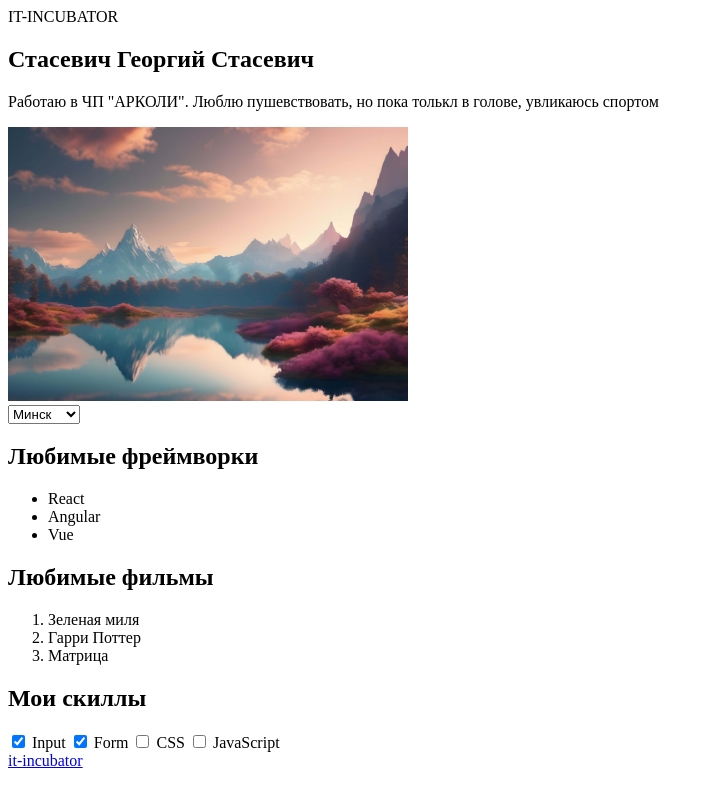
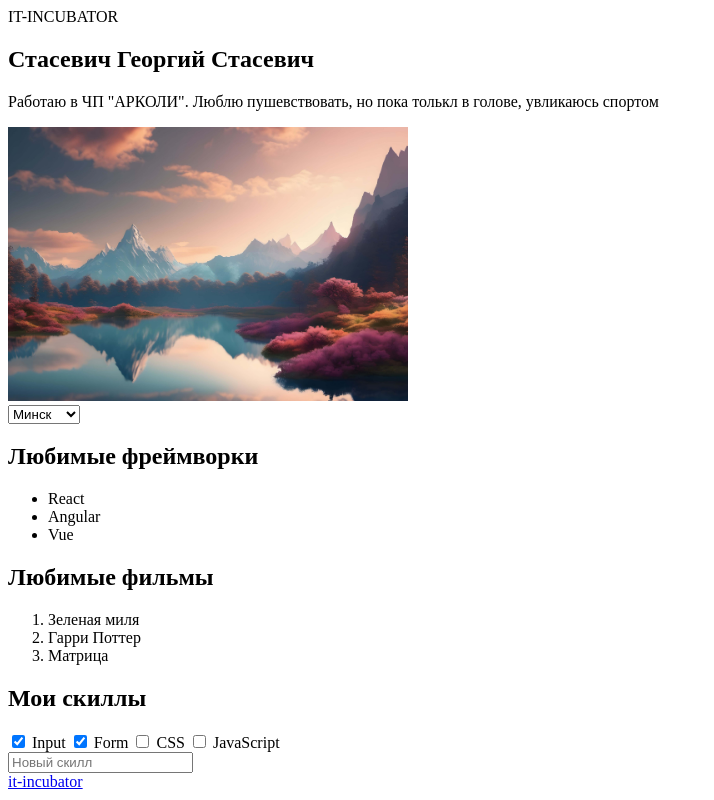
Before and after one commit to George-Stas/1-hw-with-auto-test-html-css-main, a plain HTML site: page index.html in a window 1280 px wide. Shown: the whole page, without its empty margins (0-714 px from the left). Drawn offline with Linux system fonts and the light colour scheme.

Commit message:
complete task-5

```diff
--- a/index.html
+++ b/index.html
@@ -86,6 +86,7 @@
                 </label>
         </div>
         <!-- 5) Создай здесь однострочное поле для ввода текста с подсказкой "Новый скилл", которая исчезает, когда начинаешь что-то печатать (для подсказки есть специальный атрибут) -->
+         <input type="text" placeholder="Новый скилл">
         <!-- 6) Создай здесь кнопку “Добавить” -->
         <!-- 7) Добавь горизонтальную линию (для этого есть специальный тег) -->
 
```
